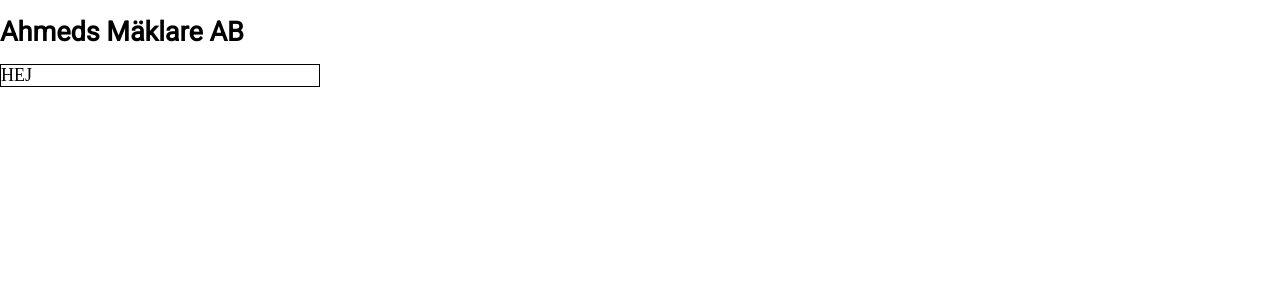
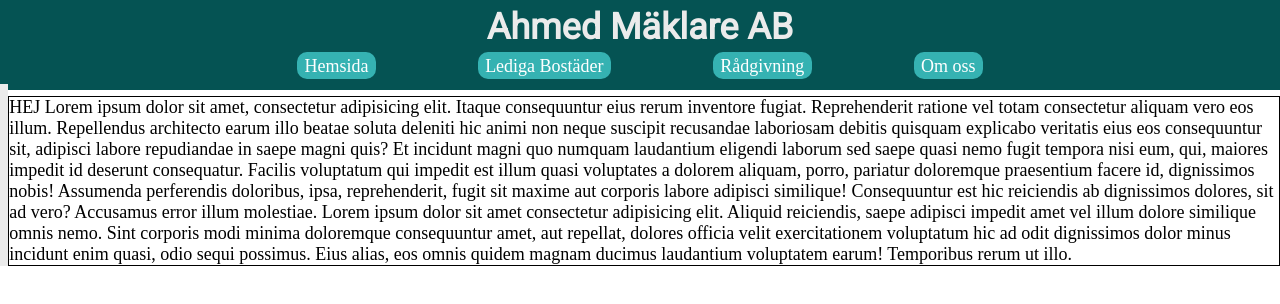
Before and after one commit to Yomanss/ForetagSida, a plain HTML site: page index.html in a window 1280 px wide. Drawn offline with Linux system fonts and the light colour scheme.

Commit message:
Progress on navbar

```diff
--- a/index.html
+++ b/index.html
@@ -1,19 +1,67 @@
 <!DOCTYPE html>
 <html lang="en">
   <head>
-    <meta charset="UTF-8">
-    <meta name="viewport" content="width=device-width, initial-scale=1.0">
-    <link href="https://fonts.googleapis.com/css2?family=Roboto&display=swap" rel="stylesheet">
-    <link rel="stylesheet" href="style.css">
+    <meta charset="UTF-8" />
+    <meta name="viewport" content="width=device-width, initial-scale=1.0" />
+    <link
+      href="https://fonts.googleapis.com/css2?family=Roboto&display=swap"
+      rel="stylesheet"
+    />
+    <link rel="stylesheet" href="style.css" />
     <title>Ahmeds Mäklare AB</title>
   </head>
   <body>
+    <header>
+      <h1>Ahmed Mäklare AB</h1>
       <nav>
-        <h1>Ahmeds Mäklare AB</h1>
+        <ul>
+          <li>
+            <a href="#">Hemsida</a>
+          </li>
+          <li>
+            <a href="#">Lediga Bostäder</a>
+          </li>
+          <li>
+            <a href="#">Rådgivning</a>
+          </li>
+          <li>
+            <a href="#">Om oss</a>
+          </li>
+        </ul>
       </nav>
+    </header>
     <main>
-        <article id = "valkommen">
-            <p>HEJ</p>
+      <article id="popo">
+        <p></p>
+      </article>
+      <article id="valkommen">
+        <p>
+          HEJ Lorem ipsum dolor sit amet, consectetur adipisicing elit. Itaque
+          consequuntur eius rerum inventore fugiat. Reprehenderit ratione vel
+          totam consectetur aliquam vero eos illum. Repellendus architecto earum
+          illo beatae soluta deleniti hic animi non neque suscipit recusandae
+          laboriosam debitis quisquam explicabo veritatis eius eos consequuntur
+          sit, adipisci labore repudiandae in saepe magni quis? Et incidunt
+          magni quo numquam laudantium eligendi laborum sed saepe quasi nemo
+          fugit tempora nisi eum, qui, maiores impedit id deserunt consequatur.
+          Facilis voluptatum qui impedit est illum quasi voluptates a dolorem
+          aliquam, porro, pariatur doloremque praesentium facere id, dignissimos
+          nobis! Assumenda perferendis doloribus, ipsa, reprehenderit, fugit sit
+          maxime aut corporis labore adipisci similique! Consequuntur est hic
+          reiciendis ab dignissimos dolores, sit ad vero? Accusamus error illum
+          molestiae. Lorem ipsum dolor sit amet consectetur adipisicing elit.
+          Aliquid reiciendis, saepe adipisci impedit amet vel illum dolore
+          similique omnis nemo. Sint corporis modi minima doloremque
+          consequuntur amet, aut repellat, dolores officia velit exercitationem
+          voluptatum hic ad odit dignissimos dolor minus incidunt enim quasi,
+          odio sequi possimus. Eius alias, eos omnis quidem magnam ducimus
+          laudantium voluptatem earum! Temporibus rerum ut illo.
+        </p>
+      </article>
+      <article id="loremIpsum">
+        <p>
+
+        </p>
       </article>
     </main>
   </body>
--- a/style.css
+++ b/style.css
@@ -1,3 +1,10 @@
+:root {
+  --mainColor: #52489C;
+  --platinum: #EBEBEB;
+  --trueBlue: #4062BB;
+  --blueGreen: #59c3c3;
+}
+
 * {
   margin: 0;
   padding: 0;
@@ -13,23 +20,76 @@ body {
   grid-template: 5vw 1fr 1fr 1fr 5vw / 1fr 1fr 1fr 1fr;
 }
 
-h1, h2 {
-    font-family: 'Roboto', sans-serif;
+h1,
+h2 {
+  font-family: "Roboto", sans-serif;
+}
+
+header {
+  display: flex;
+  justify-content: center;
+  flex-direction: column;
+  grid-column: 1 / 6;
+  grid-row: 1;
+  padding: 2.5rem;
+  background-color: #055353;
+}
+
+h1 {
+  align-self: center;
+  color: var(--platinum);
 }
 
 nav {
   display: flex;
-    grid-column: 1 / 6;
-    grid-row: 1;
+  justify-content: center;
 }
 
-nav h1 {
-    justify-content: center;
-    align-self: center;
+nav ul {
+  display: inline-flex;
+  list-style: none;
+  justify-content: space-evenly;
+}
+
+nav ul li {
+  margin: 0.4rem 4vw;
+}
+
+nav ul li a {
+  color: white;
+  text-decoration: none;
+  background-color: #35b2b2;
+  border-radius: 10px;
+  padding: 0.2em 0.4em;
+}
+
+nav ul li a:hover {
+  background-color: #469393;
+}
+
+main {
+  grid-row: 2;
+  grid-column: 1 / 6;
+  display: flex;
+  justify-content: space-evenly;
 }
 
 #valkommen {
   border: 1px black solid;
+  margin-top: 4vh;
   grid-row: 2;
   grid-column: 2;
 }
+
+#popo {
+  margin-top: 2.5vh;
+  width: 5vw;
+  background-color: var(--platinum);
+  grid-row: 2;
+  grid-column: 1;
+}
+
+#loremIpsum {
+  grid-row: 3;
+  grid-column: 1;
+}
```
Lines whose indentation alone changed are shown as unchanged.
